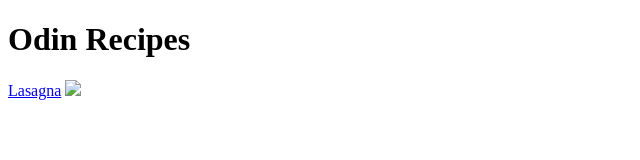
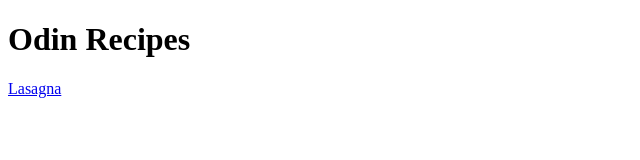
Before and after one commit to RathBala/odin-recipes, a plain HTML site: page index.html in a window 1280 px wide. Shown: the full height of the page, 0-640 px from the left. Drawn offline with Linux system fonts and the light colour scheme.

Commit message:
fixed broken image thing on index.html

```diff
--- a/index.html
+++ b/index.html
@@ -10,7 +10,6 @@
 
     <h1>Odin Recipes</h1>
     <a href="./recipes/lasagna.html">Lasagna</a>
-    <img src="index.jpeg">
 
 </body>
 </html>
```
